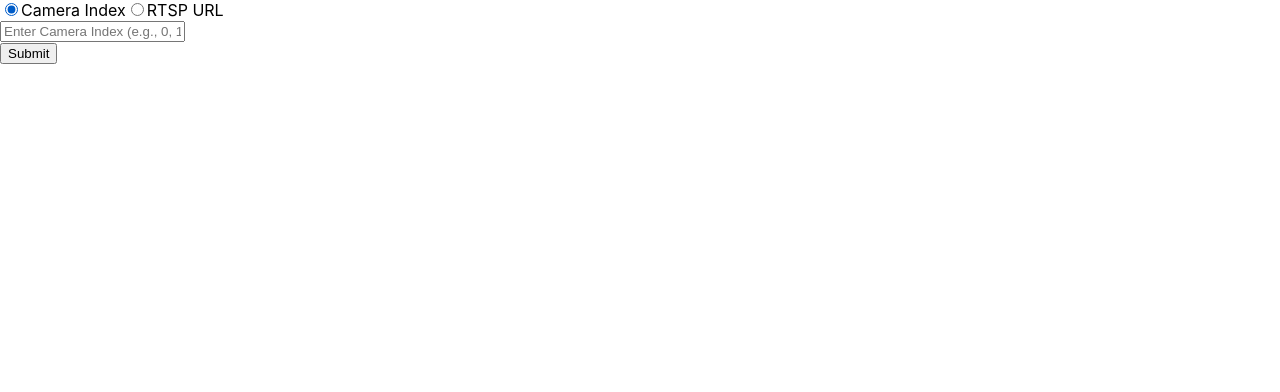
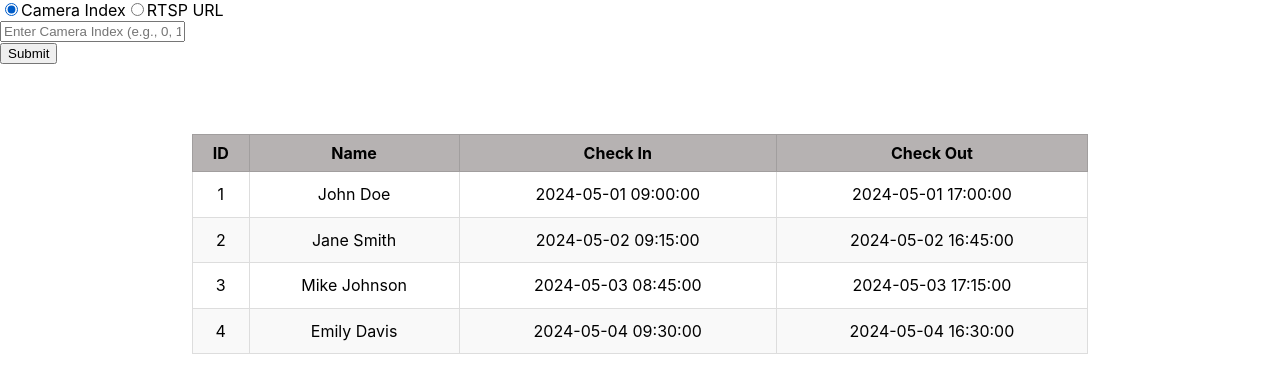
Before and after one commit to w3villa-harsh-kumar/opencv-face-recognition, a React (Create React App) app in the folder frontend/: page / in a window 1280 px wide. Shown: the top 392 px of the page. Built offline with nearby package versions, Linux system fonts and the light colour scheme.

Commit message:
add list table

```diff
--- a/frontend/package.json
+++ b/frontend/package.json
@@ -3,6 +3,10 @@
   "version": "0.1.0",
   "private": true,
   "dependencies": {
+    "@emotion/react": "^11.11.4",
+    "@emotion/styled": "^11.11.5",
+    "@mui/material": "^5.15.18",
+    "@mui/x-data-grid": "^7.5.1",
     "@testing-library/jest-dom": "^5.17.0",
     "@testing-library/react": "^13.4.0",
     "@testing-library/user-event": "^13.5.0",
--- a/frontend/src/App.css
+++ b/frontend/src/App.css
@@ -28,6 +28,8 @@
   color: #61dafb;
 }
 
+
+
 @keyframes App-logo-spin {
   from {
     transform: rotate(0deg);
--- a/frontend/src/App.js
+++ b/frontend/src/App.js
@@ -2,6 +2,9 @@
 import React, { useState } from "react";
 import VideoInputForm from "./components/VideoInputForm";
 import VideoStream from "./components/VideoStream";
+import ListUI from "./components/ListUI";
+
+import "./styles/listui.css"
 
 const App = () => {
     const [streamUrl, setStreamUrl] = useState("");
@@ -23,6 +26,9 @@ const App = () => {
                 setInputValue={setInputValue}
             />}
             {streamUrl && <VideoStream streamUrl={streamUrl} />}
+
+            <ListUI/>
+
         </div>
     );
 };
--- /dev/null
+++ b/frontend/src/components/ListUI.js
@@ -0,0 +1,57 @@
+import React from "react";
+
+
+
+const ListUI = () => {
+
+
+  return (
+    <div className="table-container">
+
+
+      <table>
+        <thead>
+          <tr>
+            <th>ID</th>
+            <th>Name</th>
+            <th>Check In</th>
+            <th>Check Out</th>
+          </tr>
+        </thead>
+        <tbody>
+          <tr>
+            <td>1</td>
+            <td>John Doe</td>
+            <td>2024-05-01 09:00:00</td>
+            <td>2024-05-01 17:00:00</td>
+          </tr>
+          <tr>
+            <td>2</td>
+            <td>Jane Smith</td>
+            <td>2024-05-02 09:15:00</td>
+            <td>2024-05-02 16:45:00</td>
+          </tr>
+          <tr>
+            <td>3</td>
+            <td>Mike Johnson</td>
+            <td>2024-05-03 08:45:00</td>
+            <td>2024-05-03 17:15:00</td>
+          </tr>
+          <tr>
+            <td>4</td>
+            <td>Emily Davis</td>
+            <td>2024-05-04 09:30:00</td>
+            <td>2024-05-04 16:30:00</td>
+          </tr>
+        </tbody>
+      </table>
+
+    </div>
+
+  );
+};
+
+
+
+
+export default ListUI;
--- /dev/null
+++ b/frontend/src/styles/listui.css
@@ -0,0 +1,33 @@
+
+.table-container{
+    width: 100%;
+    display: flex;
+    justify-content: center;
+    margin-top: 50px;
+    height: 30vh;
+    background-color: rgb(255, 255, 255);
+}
+table {
+    width: 70%;
+    border-collapse: collapse;
+    margin-top: 20px;
+}
+th{
+    border: 1px solid #a19e9e;
+    text-align: center;
+    padding: 8px;
+}
+ td {
+    border: 1px solid #dddddd;
+    text-align: center;
+    padding: 8px;
+}
+th {
+    background-color: #b6b2b2;
+}
+tr:nth-child(even) {
+    background-color: #f9f9f9;
+}
+h2 {
+    color: #333;
+}
```
Also changed, not shown: package.json (added, +7 -0 lines), 2 other files (tests, documents, lock files or other folders).
